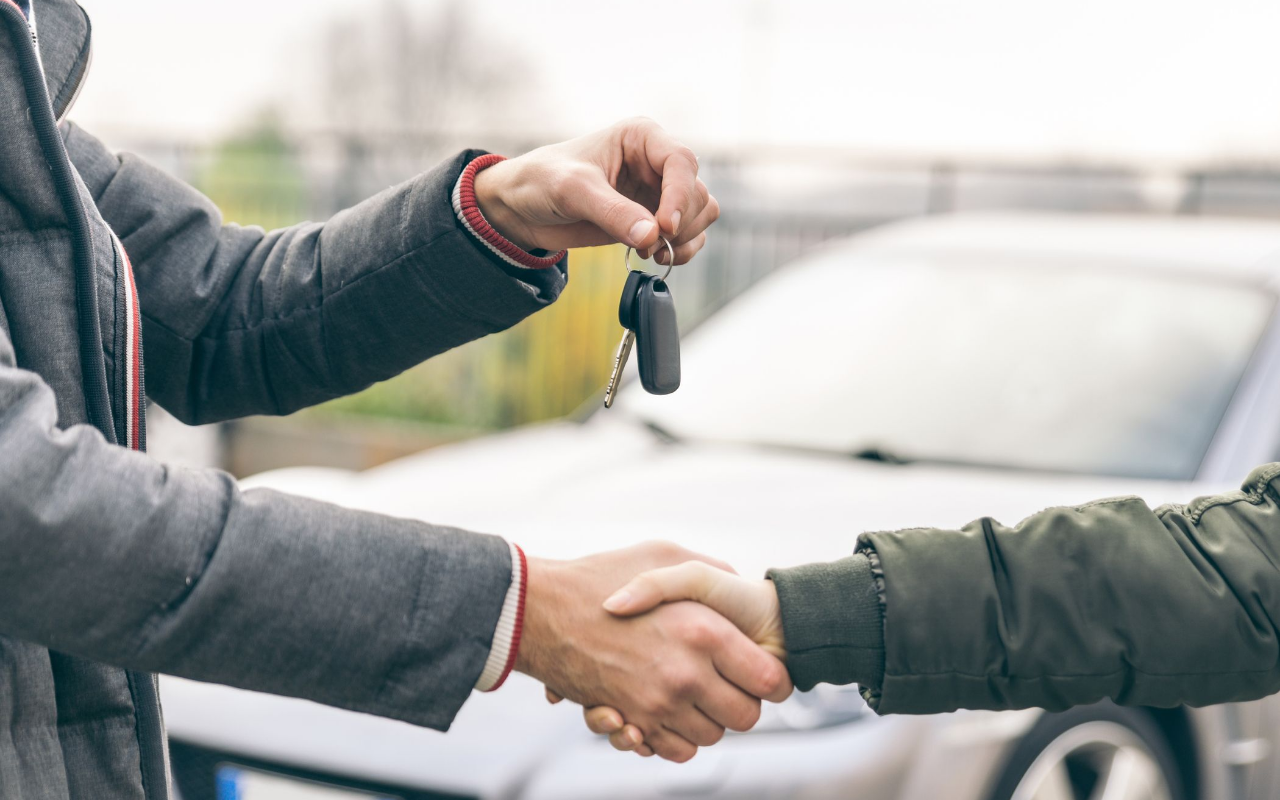
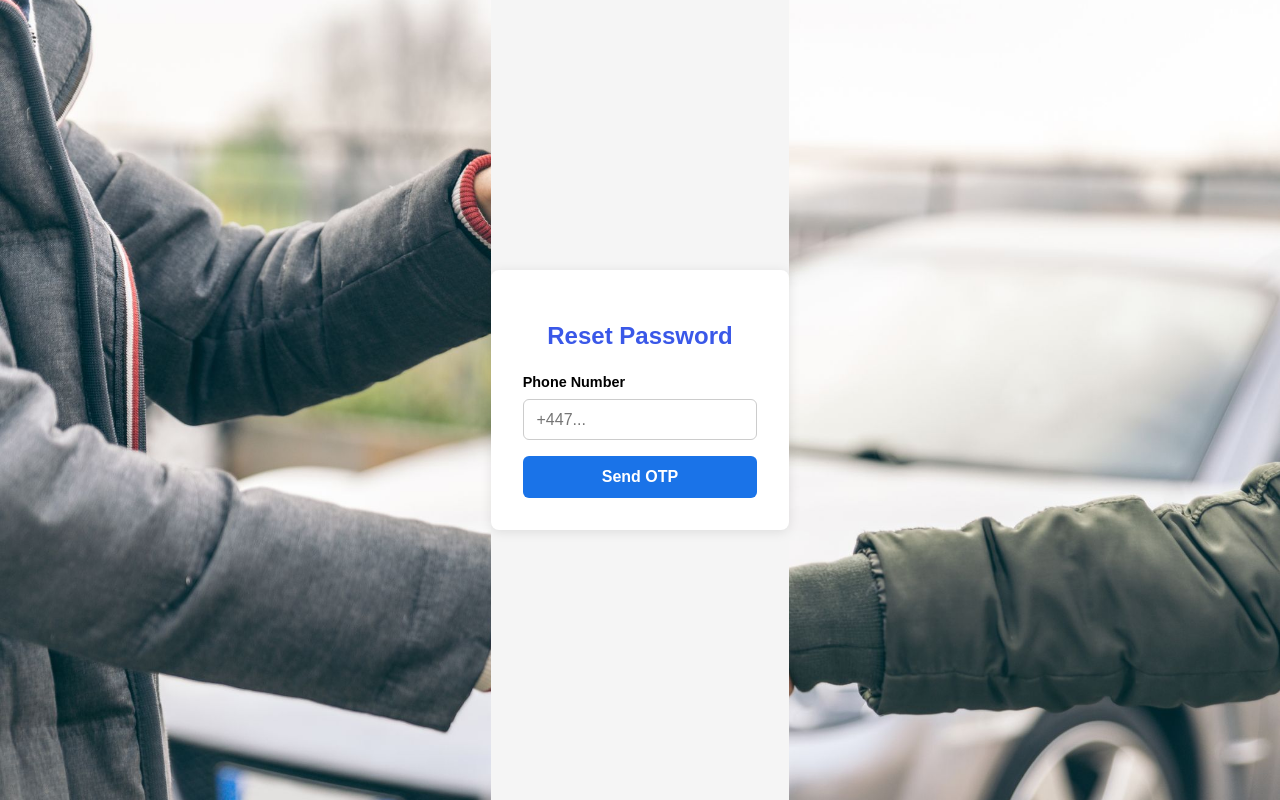
Before and after one commit to pranjal07pandey/scrape4you, a React (Create React App) app in the folder scrape_frontend/: page /reset-password in a window 1280 px wide. Before the commit this address had no page. Built offline with nearby package versions, Linux system fonts and the light colour scheme; no server answers.

Commit message:
firebase otp

```diff
--- a/scrape_frontend/package.json
+++ b/scrape_frontend/package.json
@@ -11,6 +11,7 @@
     "@types/react": "^18.3.12",
     "@types/react-dom": "^18.3.1",
     "axios": "^1.7.7",
+    "firebase": "^12.13.0",
     "react": "^18.3.1",
     "react-dom": "^18.3.1",
     "react-phone-input-2": "^2.15.1",
--- a/scrape_frontend/src/App.tsx
+++ b/scrape_frontend/src/App.tsx
@@ -7,6 +7,7 @@ import AllQuotesListing from './components/AllQuotesListing';
 import Terms from './components/TermAndCondition';
 import Contact from './components/Contact';
 import PrivacyPolicy from './components/PrivacyPolicy';
+import ResetPassword from './components/ResetPassword';
 
 function App() {
   return (
@@ -18,7 +19,7 @@ function App() {
         <Route path="/terms" element={<Terms/>} />
         <Route path="/contact" element={<Contact/>} />
         <Route path="/privacy-policy" element={<PrivacyPolicy/>} />
-
+        <Route path="/reset-password" element={<ResetPassword/>} />
       </Routes>
     </Router>
   );
--- /dev/null
+++ b/scrape_frontend/src/components/ResetPassword.tsx
@@ -0,0 +1,310 @@
+import React, { useState, useRef } from "react";
+import axios from "axios";
+import { initializeApp, getApps } from "firebase/app";
+import {
+  getAuth,
+  RecaptchaVerifier,
+  signInWithPhoneNumber,
+  ConfirmationResult,
+} from "firebase/auth";
+
+// Firebase web config — fill in your project's values
+const firebaseConfig = {
+  apiKey: process.env.REACT_APP_FIREBASE_API_KEY,
+  authDomain: process.env.REACT_APP_FIREBASE_AUTH_DOMAIN,
+  projectId: process.env.REACT_APP_FIREBASE_PROJECT_ID,
+  storageBucket: process.env.REACT_APP_FIREBASE_STORAGE_BUCKET,
+  messagingSenderId: process.env.REACT_APP_FIREBASE_MESSAGING_SENDER_ID,
+  appId: process.env.REACT_APP_FIREBASE_APP_ID,
+};
+
+if (!getApps().length) {
+  initializeApp(firebaseConfig);
+}
+
+type Step = "phone" | "otp" | "newPassword" | "done";
+
+const ResetPassword: React.FC = () => {
+  const [step, setStep] = useState<Step>("phone");
+  const [phone, setPhone] = useState("");
+  const [otp, setOtp] = useState("");
+  const [password, setPassword] = useState("");
+  const [confirmPassword, setConfirmPassword] = useState("");
+  const [error, setError] = useState("");
+  const [loading, setLoading] = useState(false);
+  const [confirmationResult, setConfirmationResult] =
+    useState<ConfirmationResult | null>(null);
+  const [firebaseIdToken, setFirebaseIdToken] = useState("");
+  const recaptchaRef = useRef<HTMLDivElement>(null);
+  const recaptchaVerifierRef = useRef<RecaptchaVerifier | null>(null);
+
+  const setupRecaptcha = () => {
+    const auth = getAuth();
+    if (!recaptchaVerifierRef.current) {
+      recaptchaVerifierRef.current = new RecaptchaVerifier(
+        auth,
+        "recaptcha-container",
+        { size: "invisible" }
+      );
+    }
+    return recaptchaVerifierRef.current;
+  };
+
+  const handleSendOtp = async (e: React.FormEvent) => {
+    e.preventDefault();
+    setError("");
+
+    if (!phone.trim()) {
+      setError("Please enter your phone number.");
+      return;
+    }
+
+    setLoading(true);
+    try {
+      // Check the phone has an account on our backend first
+      const res = await axios.post("/api/auth/request-otp", { phone });
+      if (!res.data.success) {
+        setError(res.data.message || "No account found with this number.");
+        setLoading(false);
+        return;
+      }
+
+      // Trigger Firebase OTP
+      const verifier = setupRecaptcha();
+      const result = await signInWithPhoneNumber(getAuth(), phone, verifier);
+      setConfirmationResult(result);
+      setStep("otp");
+    } catch (err: any) {
+      setError(err?.response?.data?.message || err?.message || "Failed to send OTP.");
+    } finally {
+      setLoading(false);
+    }
+  };
+
+  const handleVerifyOtp = async (e: React.FormEvent) => {
+    e.preventDefault();
+    setError("");
+
+    if (!otp.trim()) {
+      setError("Please enter the OTP.");
+      return;
+    }
+
+    setLoading(true);
+    try {
+      const credential = await confirmationResult!.confirm(otp);
+      const token = await credential.user.getIdToken();
+
+      // Confirm with backend that this phone has an account
+      await axios.post("/api/auth/verify-firebase-phone", {
+        firebaseIdToken: token,
+      });
+
+      setFirebaseIdToken(token);
+      setStep("newPassword");
+    } catch (err: any) {
+      setError(err?.response?.data?.message || "Invalid OTP. Please try again.");
+    } finally {
+      setLoading(false);
+    }
+  };
+
+  const handleResetPassword = async (e: React.FormEvent) => {
+    e.preventDefault();
+    setError("");
+
+    if (!password || !confirmPassword) {
+      setError("Please fill in both password fields.");
+      return;
+    }
+    if (password !== confirmPassword) {
+      setError("Passwords do not match.");
+      return;
+    }
+    if (password.length < 8) {
+      setError("Password must be at least 8 characters.");
+      return;
+    }
+
+    setLoading(true);
+    try {
+      const res = await axios.put("/api/auth/reset-password", {
+        firebaseIdToken,
+        password,
+      });
+
+      if (res.data.success) {
+        setStep("done");
+      } else {
+        setError(res.data.message || "Failed to reset password.");
+      }
+    } catch (err: any) {
+      setError(err?.response?.data?.message || "Failed to reset password.");
+    } finally {
+      setLoading(false);
+    }
+  };
+
+  return (
+    <div style={styles.container}>
+      <div style={styles.card}>
+        <h2 style={styles.title}>Reset Password</h2>
+
+        {step === "phone" && (
+          <form onSubmit={handleSendOtp}>
+            <label style={styles.label}>Phone Number</label>
+            <input
+              style={styles.input}
+              type="tel"
+              placeholder="+447..."
+              value={phone}
+              onChange={(e) => setPhone(e.target.value)}
+            />
+            {error && <p style={styles.error}>{error}</p>}
+            <div id="recaptcha-container" ref={recaptchaRef} />
+            <button style={styles.button} type="submit" disabled={loading}>
+              {loading ? "Sending..." : "Send OTP"}
+            </button>
+          </form>
+        )}
+
+        {step === "otp" && (
+          <form onSubmit={handleVerifyOtp}>
+            <p style={styles.info}>Enter the 6-digit code sent to {phone}</p>
+            <label style={styles.label}>OTP</label>
+            <input
+              style={styles.input}
+              type="text"
+              inputMode="numeric"
+              maxLength={6}
+              placeholder="123456"
+              value={otp}
+              onChange={(e) => setOtp(e.target.value)}
+            />
+            {error && <p style={styles.error}>{error}</p>}
+            <button style={styles.button} type="submit" disabled={loading}>
+              {loading ? "Verifying..." : "Verify OTP"}
+            </button>
+            <button
+              style={styles.linkButton}
+              type="button"
+              onClick={() => { setStep("phone"); setError(""); }}
+            >
+              Change number
+            </button>
+          </form>
+        )}
+
+        {step === "newPassword" && (
+          <form onSubmit={handleResetPassword}>
+            <label style={styles.label}>New Password</label>
+            <input
+              style={styles.input}
+              type="password"
+              placeholder="At least 8 characters"
+              value={password}
+              onChange={(e) => setPassword(e.target.value)}
+            />
+            <label style={styles.label}>Confirm Password</label>
+            <input
+              style={styles.input}
+              type="password"
+              placeholder="Repeat password"
+              value={confirmPassword}
+              onChange={(e) => setConfirmPassword(e.target.value)}
+            />
+            {error && <p style={styles.error}>{error}</p>}
+            <button style={styles.button} type="submit" disabled={loading}>
+              {loading ? "Resetting..." : "Reset Password"}
+            </button>
+          </form>
+        )}
+
+        {step === "done" && (
+          <div style={{ textAlign: "center" }}>
+            <p style={styles.success}>Password reset successfully!</p>
+            <a href="/login" style={styles.linkButton}>Back to Login</a>
+          </div>
+        )}
+      </div>
+    </div>
+  );
+};
+
+const styles: Record<string, React.CSSProperties> = {
+  container: {
+    minHeight: "100vh",
+    display: "flex",
+    alignItems: "center",
+    justifyContent: "center",
+    backgroundColor: "#f5f5f5",
+  },
+  card: {
+    background: "#fff",
+    padding: "2rem",
+    borderRadius: "8px",
+    boxShadow: "0 2px 12px rgba(0,0,0,0.1)",
+    width: "100%",
+    maxWidth: "420px",
+  },
+  title: {
+    marginBottom: "1.5rem",
+    fontSize: "1.5rem",
+    fontWeight: 700,
+    textAlign: "center",
+  },
+  label: {
+    display: "block",
+    marginBottom: "0.3rem",
+    fontWeight: 600,
+    fontSize: "0.9rem",
+  },
+  input: {
+    width: "100%",
+    padding: "0.65rem 0.8rem",
+    marginBottom: "1rem",
+    border: "1px solid #ccc",
+    borderRadius: "6px",
+    fontSize: "1rem",
+    boxSizing: "border-box",
+  },
+  button: {
+    width: "100%",
+    padding: "0.75rem",
+    backgroundColor: "#1a73e8",
+    color: "#fff",
+    border: "none",
+    borderRadius: "6px",
+    fontSize: "1rem",
+    fontWeight: 600,
+    cursor: "pointer",
+  },
+  linkButton: {
+    display: "block",
+    marginTop: "0.75rem",
+    textAlign: "center",
+    background: "none",
+    border: "none",
+    color: "#1a73e8",
+    cursor: "pointer",
+    fontSize: "0.9rem",
+    textDecoration: "underline",
+  },
+  error: {
+    color: "#d32f2f",
+    fontSize: "0.875rem",
+    marginBottom: "0.75rem",
+  },
+  success: {
+    color: "#388e3c",
+    fontSize: "1.1rem",
+    marginBottom: "1rem",
+  },
+  info: {
+    color: "#555",
+    fontSize: "0.9rem",
+    marginBottom: "1rem",
+  },
+};
+
+export default ResetPassword;
```
Also changed, not shown: 2 other files (tests, documents, lock files or other folders).
